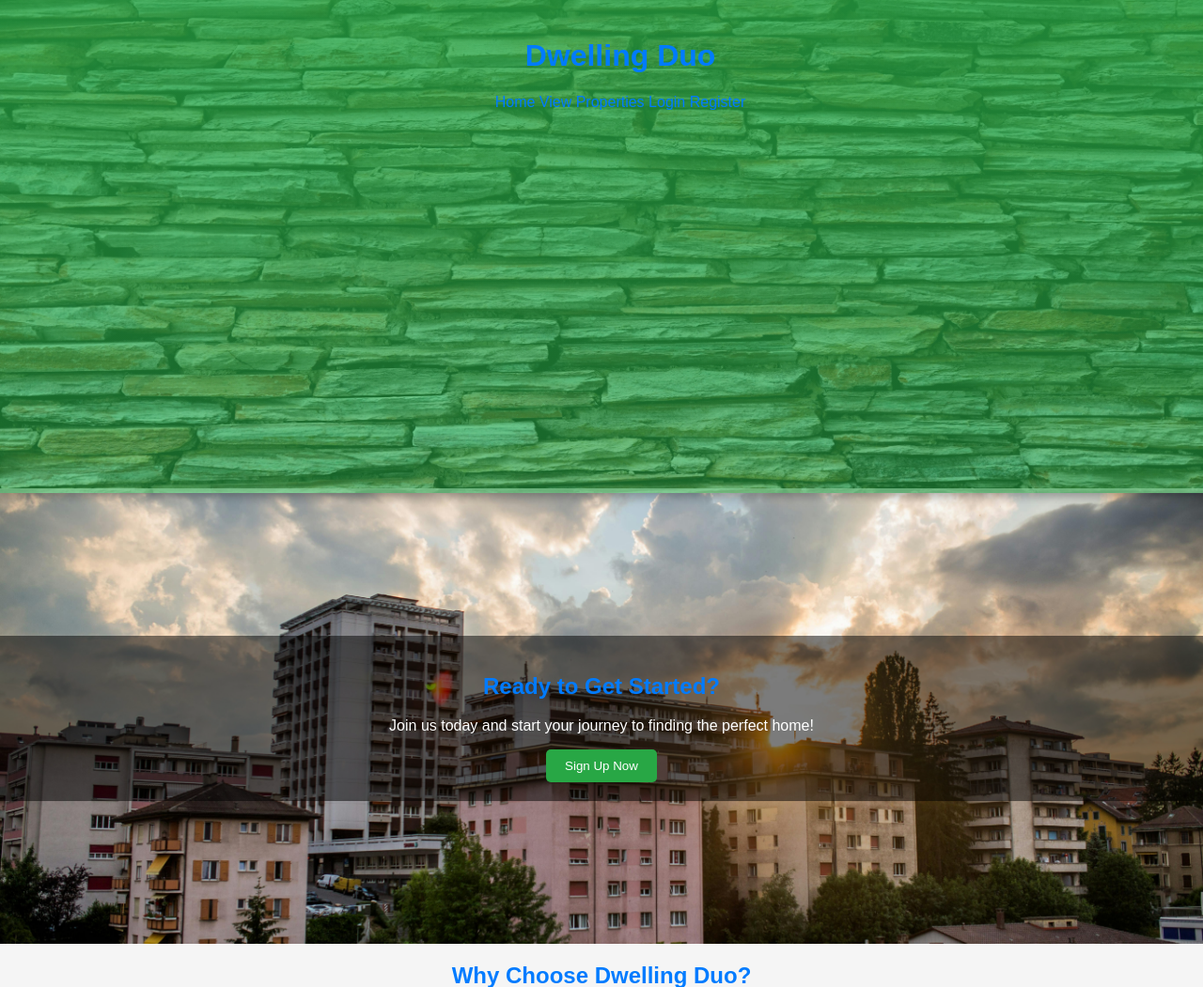
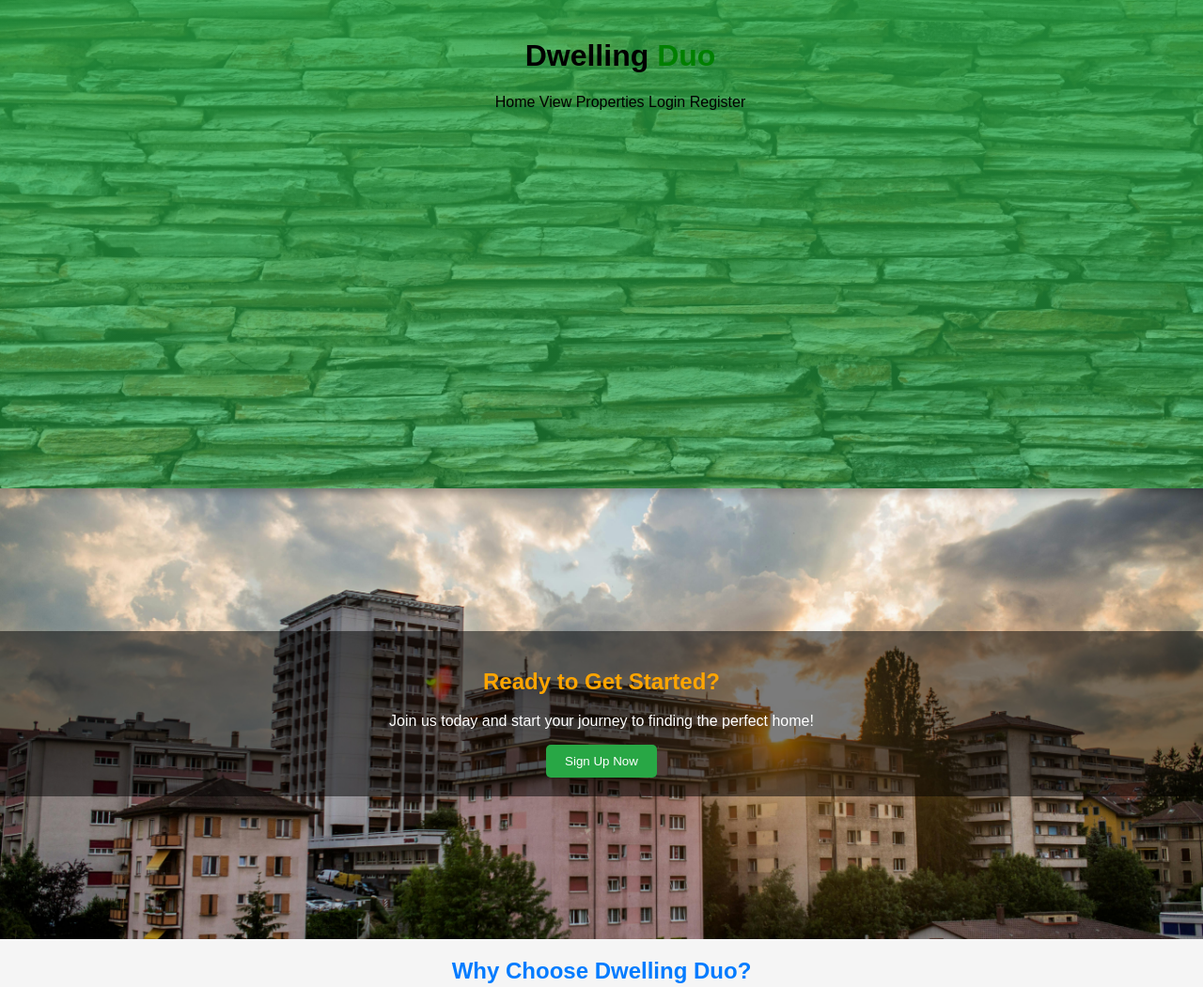
Before and after one commit to Jayricka/dwellingduo, a Django app: page / in a window 1280 px wide. Shown: the top 1051 px of the page at 94% size. Run offline with Django 5.2, Linux system fonts and the light colour scheme.

Commit message:
UI improvements on static files

```diff
--- a/static/css/styles.css
+++ b/static/css/styles.css
@@ -11,6 +11,15 @@ h2 {
     text-align: center;
     margin-top: 20px;
     color: #007bff;
+}
+
+/* Title Colors */
+.title-dwelling {
+    color: black; /* 'Dwelling' color */
+}
+
+.title-duo {
+    color: green; /* 'Duo' color */
 }
 
 /* Hero Section */
@@ -37,6 +46,11 @@ h2 {
     position: relative; /* Keep it relative */
 }
 
+/* Menu Item Colors */
+.menu-item {
+    color: black; /* Home, View Properties, Login, Register color */
+}
+
 /* Form Styles */
 form {
     position: relative; /* Ensure the form is positioned normally */
@@ -45,6 +59,11 @@ form {
     background: white; /* Ensure form background is white */
     border-radius: 8px; /* Rounded corners */
     box-shadow: 0 2px 10px rgba(0, 0, 0, 0.2); /* Subtle shadow for depth */
+}
+
+/* CTA Title Color */
+.cta-title {
+    color: orange; /* 'Ready to Get Started?' color */
 }
 
 /* CTA Button Styles */
@@ -89,7 +108,6 @@ header {
     color: white; /* Change text color for contrast */
     text-align: center; /* Center text */
     box-shadow: 0 4px 10px rgba(0, 0, 0, 0.3); /* Shadow for depth */
-    border-bottom: 5px solid rgba(255, 255, 255, 0.3); /* Subtle border */
 }
 
 footer {
--- a/templates/base.html
+++ b/templates/base.html
@@ -7,23 +7,23 @@
     <meta name="description" content="Dwelling Duo connects tenants and landlords for efficient property rentals.">
     <meta name="keywords" content="property, rental, tenants, landlords, apartments, housing">
     <meta name="author" content="Your Name">
-    <title>{% block title %}DwellingDuo{% endblock %}</title>
+    <title>{% block title %}Dwelling Duo{% endblock %}</title>
     <link rel="stylesheet" href="{% static 'css/styles.css' %}">
     <link rel="stylesheet" href="https://cdnjs.cloudflare.com/ajax/libs/font-awesome/5.15.4/css/all.min.css">
 </head>
 <body>
     <header>
         <h1 class="site-title">
-            <a href="{% url 'home' %}">Dwelling Duo</a>
+            <a href="{% url 'home' %}" class="title-dwelling">Dwelling</a><span class="title-duo"> Duo</span>
         </h1>
         <nav>
-            <a href="{% url 'home' %}">Home</a>
-            <a href="{% url 'properties:property_list' %}">View Properties</a>
+            <a href="{% url 'home' %}" class="menu-item">Home</a>
+            <a href="{% url 'properties:property_list' %}" class="menu-item">View Properties</a>
             {% if user.is_authenticated %}
-                <a href="{% url 'accounts:logout' %}">Logout</a>
+                <a href="{% url 'accounts:logout' %}" class="menu-item">Logout</a>
             {% else %}
-                <a href="{% url 'accounts:login' %}">Login</a>
-                <a href="{% url 'accounts:register' %}">Register</a>
+                <a href="{% url 'accounts:login' %}" class="menu-item">Login</a>
+                <a href="{% url 'accounts:register' %}" class="menu-item">Register</a>
             {% endif %}
         </nav>
     </header>
--- a/templates/home.html
+++ b/templates/home.html
@@ -5,7 +5,7 @@
 {% block content %}
     <div class="hero-section background-image">
         <div class="overlay">
-            <h2>Ready to Get Started?</h2>
+            <h2 class="cta-title">Ready to Get Started?</h2>
             <p>Join us today and start your journey to finding the perfect home!</p>
             <button class="cta-button" onclick="window.location.href='{% url 'accounts:register' %}'">Sign Up Now</button>
         </div>
```
